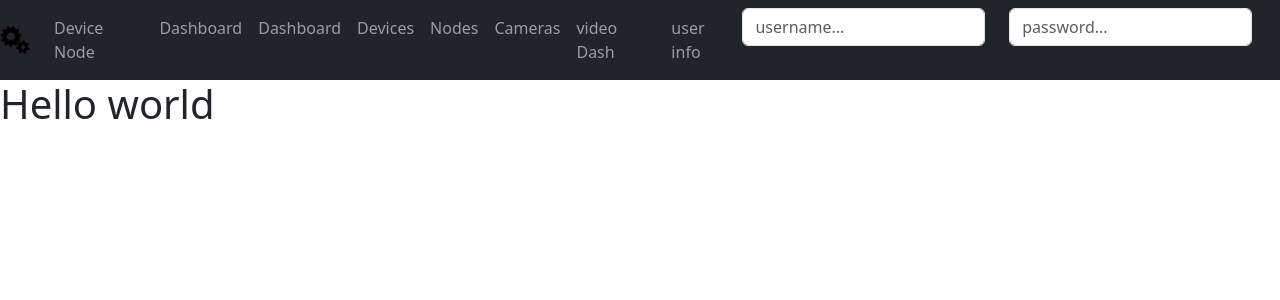
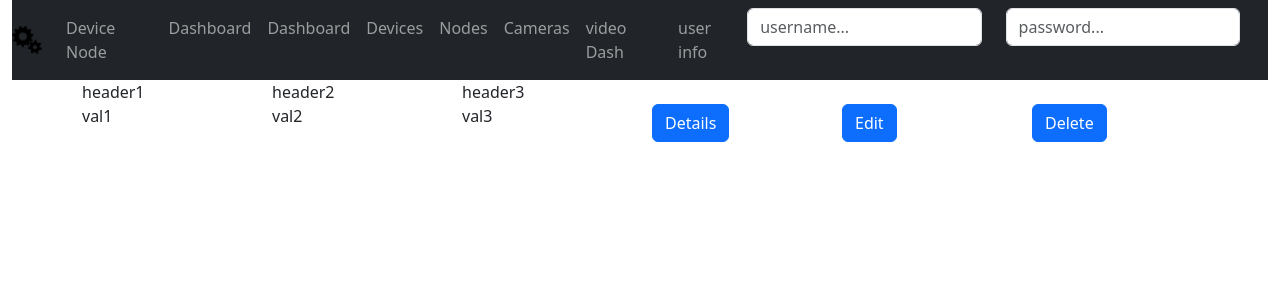
Before and after one commit to menymp/DeviceNodeServer, a React (Create React App) app in the folder nodePackages/device-mgr-ui/: page / in a window 1280 px wide. Shown: the top 300 px of the page. Built offline with nearby package versions, Linux system fonts and the light colour scheme; the HTML template or start-up script is replaced by a standard one.

Commit message:
add base table with buttons

```diff
--- a/nodePackages/device-mgr-ui/src/App.tsx
+++ b/nodePackages/device-mgr-ui/src/App.tsx
@@ -4,13 +4,34 @@ import "bootstrap/dist/js/bootstrap.bundle.min";
 import logo from './logo.svg';
 import './App.css';
 import NavMenu from './components/Nav/Nav';
+import { Container, Row, Col } from 'react-bootstrap';
+import BaseTable from './components/Table/Table'
 
 
 function App() {
+
+  const tableContentExample = {
+    headers: ["header1", "header2", "header3"],
+    rows: ["val1", "val2", "val3"],
+    detailBtn: true,
+    deleteBtn: true,
+    editBtn: true
+  }
+
   return (
     <>
-        <NavMenu></NavMenu>
-        <h1>Hello world</h1>
+      <Container fluid>
+        <Row>
+          <Col>
+            <NavMenu></NavMenu>
+          </Col>
+        </Row>
+        <Row>
+          <Col>
+            <BaseTable {...tableContentExample}></BaseTable>
+          </Col>
+        </Row>
+      </Container>
     </>
   );
 }
--- /dev/null
+++ b/nodePackages/device-mgr-ui/src/components/Table/Table.tsx
@@ -0,0 +1,67 @@
+import { Container, Row, Col, Button } from 'react-bootstrap';
+
+export interface rowObject {
+    type: string
+}
+
+export interface tableInit {
+    headers: Array<string>,
+    rows: Array<string>,
+    detailBtn: boolean,
+    deleteBtn: boolean,
+    editBtn: boolean
+}
+
+const BaseTable: React.FC<tableInit> = (props) => {
+    const {headers, rows, detailBtn, deleteBtn, editBtn} = props
+    return (
+        <Container>
+            <Row>
+                {headers.map((header) => {
+                    return (
+                        <Col>{header}</Col>
+                    )
+                })}
+                {
+                    detailBtn === true ?
+                        <Col></Col> : null
+
+                }
+                {
+                    editBtn === true ?
+                        <Col></Col> : null
+
+                }
+                {
+                    deleteBtn === true ?
+                        <Col></Col> : null
+
+                }
+            </Row>
+            <Row>
+                {rows.map((row) => {
+                    return (
+                        <Col>{row}</Col>
+                    )
+                })}
+                {
+                    detailBtn === true ?
+                        <Col><Button>Details</Button></Col> : null
+
+                }
+                {
+                    editBtn === true ?
+                        <Col><Button>Edit</Button></Col> : null
+
+                }
+                {
+                    deleteBtn === true ?
+                        <Col><Button>Delete</Button></Col> : null
+
+                }
+            </Row>
+        </Container>
+    )
+}
+
+export default BaseTable;
```
